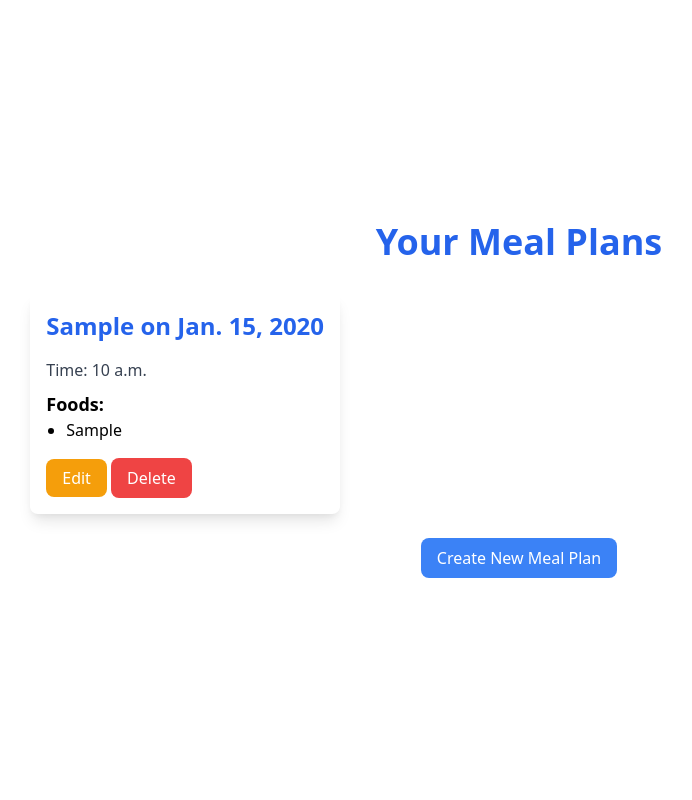
After one commit to PBP7/makan-bang, a Django app: page /meal-planning/create/ in a window 1280 px wide. The commit adds this page. Shown: the whole page, without its empty margins (121-813 px from the left). Run offline with Django 5.2, Linux system fonts and the light colour scheme; a user stored in the database is signed in; tables that the repository leaves empty hold one stand-in row (values such as "Sample post").

Commit message:
perubahan sementara

```diff
--- a/makan_bang/settings.py
+++ b/makan_bang/settings.py
@@ -39,11 +39,10 @@ INSTALLED_APPS = [
     'django.contrib.staticfiles',
     'main',
     'authentication',
-    'katalog',
     'meal_planning',
     'rateNreview',
     'katalog',
-    'forum'
+    'forum',
 ]
 
 MIDDLEWARE = [
--- a/meal_planning/models.py
+++ b/meal_planning/models.py
@@ -1,16 +1,13 @@
 from django.db import models
 from django.contrib.auth.models import User
 from katalog.models import Product
+from django.utils import timezone
 
 class MealPlan(models.Model):
     user = models.ForeignKey(User, on_delete=models.CASCADE)  # Relasi ke pengguna
     food_items = models.ManyToManyField(Product)  # Relasi ke produk makanan
+    date = models.DateField(default=timezone.now)
+    meal_type = models.CharField(max_length=10)
     created_at = models.DateTimeField(auto_now_add=True)  # Menyimpan waktu saat rencana dibuat
     updated_at = models.DateTimeField(auto_now=True)  # Menyimpan waktu saat rencana diperbarui
-
-    class Meta:
-        verbose_name = 'Meal Plan'
-        verbose_name_plural = 'Meal Plans'
-
-    def __str__(self):
-        return f"{self.user.username}'s Meal Plan"
+    time = models.TimeField(null=False)
--- a/meal_planning/templates/choices_page.html
+++ b/meal_planning/templates/choices_page.html
@@ -8,6 +8,8 @@
     <link href="https://cdn.jsdelivr.net/npm/tailwindcss@2.2.19/dist/tailwind.min.css" rel="stylesheet">
 </head>
 <body>
+
+
     <div class="container mx-auto px-4 py-6">
         <h1 class="text-2xl font-bold mb-6">Choose Your Food</h1>
 
@@ -42,6 +44,7 @@
         </form>
 
     </div>
+
 </body>
 
 <script>
--- /dev/null
+++ b/meal_planning/templates/create_plan.html
@@ -0,0 +1,44 @@
+<!DOCTYPE html>
+{% load static %}
+<html lang="en">
+<head>
+    <meta charset="UTF-8">
+    <meta name="viewport" content="width=device-width, initial-scale=1.0">
+    <title>Create Meal Plan</title>
+    <link href="https://cdn.jsdelivr.net/npm/tailwindcss@2.2.19/dist/tailwind.min.css" rel="stylesheet">
+</head>
+
+<body class="flex flex-col items-center justify-center min-h-screen">
+    <h1 class="text-4xl font-bold text-blue-600 mb-8">Your Meal Plans</h1>
+
+    <div class="grid grid-cols-1 md:grid-cols-2 lg:grid-cols-3 gap-6">
+        {% for meal_plan in meal_plans %}
+            <div class="card bg-cream p-4 shadow-lg rounded-lg">
+                <h2 class="text-2xl font-bold text-blue-600 mb-4">{{ meal_plan.meal_type|capfirst }} on {{ meal_plan.date }}</h2>
+
+
+                <p class="text-gray-700">Time: {{ meal_plan.time }}</p>
+
+                <h3 class="text-lg font-bold mt-2">Foods:</h3>
+                <ul class="list-disc ml-5">
+                    {% for food in meal_plan.food_items.all %}
+                        <li>{{ food.item }}</li>
+                    {% endfor %}
+                </ul>
+
+                <div class="mt-4">
+                    <a href="{% url 'edit_meal_plan' meal_plan.id %}" class="bg-yellow-500 text-white py-2 px-4 rounded-lg">Edit</a>
+                    <form action="{% url 'delete_meal_plan' meal_plan.id %}" method="POST" class="inline-block">
+                        {% csrf_token %}
+                        <button type="submit" class="bg-red-500 text-white py-2 px-4 rounded-lg">Delete</button>
+                    </form>
+                </div>
+            </div>
+        {% empty %}
+            <p class="text-gray-700">You have no meal plans yet. Create a new one!</p>
+        {% endfor %}
+    </div>
+
+    <a href="{% url 'meal_planning' %}" class="bg-blue-500 text-white py-2 px-4 rounded-lg mt-6">Create New Meal Plan</a>
+</body>
+</html>
--- a/meal_planning/urls.py
+++ b/meal_planning/urls.py
@@ -1,10 +1,16 @@
 from django.urls import path
-from .views import meal_planning, add_to_meal_plan, delete_food_item, choices_page, process_choices  # Ensure the correct import
+from .views import meal_planning, add_to_meal_plan, delete_food_item, choices_page, process_choices, finish_meal_plan, create_plan, delete_meal_plan, edit_meal_plan # Ensure the correct import
 
 urlpatterns = [
     path('meal-planning/', meal_planning, name='meal_planning'),  # URL for meal planning
     path('add-to-meal-plan/<uuid:food_item_id>/', add_to_meal_plan, name='add_to_meal_plan'),
     path('delete_food_item/<uuid:food_item_id>/', delete_food_item, name='delete_food_item'),
     path('meal-planning/choices/', choices_page, name='choices_page'),
-     path('meal-planning/process-choices/', process_choices, name='process_choices'),
+    path('meal-planning/process-choices/', process_choices, name='process_choices'),
+    path('finish', finish_meal_plan, name='finish_meal_plan'),
+    path('create/', create_plan, name='create_plan'),
+    path('meal-plan/<int:id>/edit/', edit_meal_plan, name='edit_meal_plan'),
+    path('meal-plan/<int:id>/delete/', delete_meal_plan, name='delete_meal_plan'),
+
+
 ]
--- a/meal_planning/views.py
+++ b/meal_planning/views.py
@@ -5,6 +5,12 @@ import calendar
 from katalog.models import Product  # Impor model Product
 from .models import MealPlan  # Impor model MealPlan
 from django.shortcuts import get_object_or_404, redirect
+from django.contrib.auth.decorators import login_required
+from django.http import HttpResponse
+from django.urls import reverse
+from .forms import MealPlanForm
+
+
 
 # Meal Planning View
 def meal_planning(request):
@@ -75,3 +81,69 @@ def process_choices(request):
 
         # Setelah menambahkan semua makanan ke meal plan, redirect ke halaman meal planning
         return redirect('meal_planning')  # Redirect ke halaman meal planning atau halaman lain yang diinginkan
+
+@login_required
+def finish_meal_plan(request):
+    if request.method == 'POST':
+        # Ambil data dari form (date, meal type, time)
+        selected_date = request.POST.get('selected_date')
+        meal_type = request.POST.get('meal')
+        meal_time = request.POST.get('time')
+
+        # Ambil meal plan user atau buat yang baru
+        meal_plan, created = MealPlan.objects.get_or_create(user=request.user, date=selected_date, meal_type=meal_type, time=meal_time)
+
+        # Tambahkan item makanan ke meal plan jika ada
+        food_items = Product.objects.filter(id__in=request.session.get('food_items', []))
+        for food_item in food_items:
+            meal_plan.food_items.add(food_item)
+
+        # Hapus sesi untuk food items setelah selesai
+        request.session['food_items'] = []
+
+        # Redirect ke halaman Create Plan setelah finish
+        return redirect(reverse('create_plan'))  # Ganti dengan URL 'create_plan'
+
+    return HttpResponse('Invalid request', status=400)
+
+@login_required
+def create_plan(request):
+    # Ambil semua meal plan yang dibuat oleh user yang sedang login
+    meal_plans = MealPlan.objects.filter(user=request.user)
+
+    # Kirim meal plans ke template
+    return render(request, 'create_plan.html', {'meal_plans': meal_plans})
+
+
+ # Asumsikan kamu sudah membuat form untuk MealPlan
+
+@login_required
+def edit_meal_plan(request, id):
+    # Ambil meal plan yang akan di-edit berdasarkan id
+    meal_plan = get_object_or_404(MealPlan, id=id, user=request.user)
+
+    if request.method == 'POST':
+        # Jika request-nya POST, update data meal plan
+        form = MealPlanForm(request.POST, instance=meal_plan)
+        if form.is_valid():
+            form.save()
+            return redirect('create_plan')  # Redirect ke halaman list meal plan setelah berhasil update
+    else:
+        # Jika request-nya GET, tampilkan form dengan data meal plan
+        form = MealPlanForm(instance=meal_plan)
+
+    # Render template dengan form
+    return render(request, 'edit_meal_plan.html', {'form': form, 'meal_plan': meal_plan})
+
+@login_required
+def delete_meal_plan(request, id):
+    # Ambil meal plan yang akan dihapus berdasarkan id
+    meal_plan = get_object_or_404(MealPlan, id=id, user=request.user)
+
+    if request.method == 'POST':
+        # Hapus meal plan dan redirect ke halaman list meal plan
+        meal_plan.delete()
+        return redirect('create_plan')
+
+    # Jika request-nya GET, tampilkan halaman konfirmasi penghapusan
+    return render(request, 'confirm_delete.html', {'meal_plan': meal_plan})
```
Also changed, not shown: katalog/templates/katalog.html (+6 -5 lines), meal_planning/forms.py (added, +11 -0 lines), meal_planning/templates/confirm_delete.html (added, +20 -0 lines), meal_planning/templates/edit_meal_plan.html (added, +21 -0 lines), meal_planning/templates/meal_planning.html (+21 -34 lines), meal_planning/migrations/0004_alter_mealplan_options_mealplan_date_and_more.py (added), meal_planning/templates/creat_plan.html (deleted).
